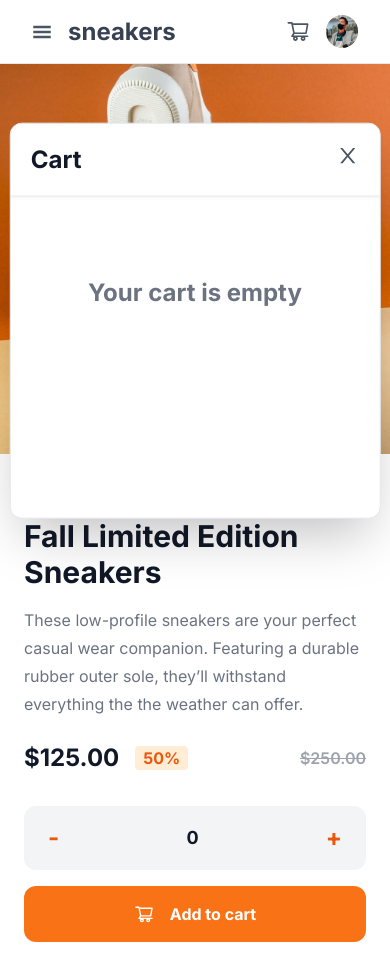
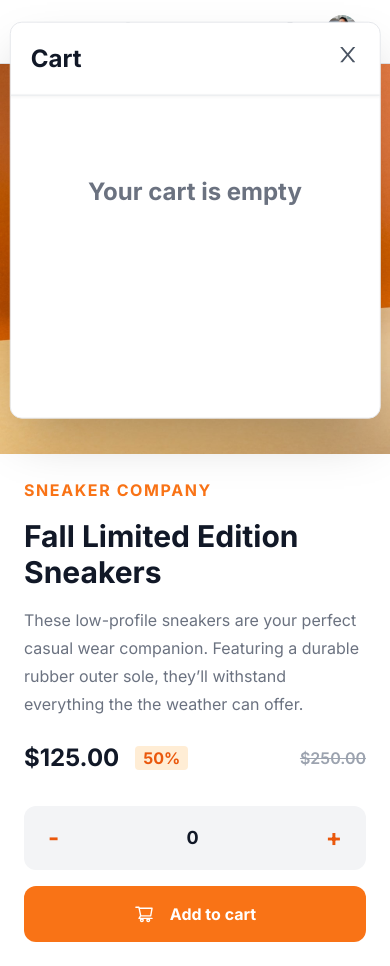
Before and after one commit to JustineLapura/e-commerce-product-page, a Next.js app: page / in a window 390 px wide. Both pictures are taken after a click on the icon 298 px from the left and 31 px from the top of the page. Built offline with nearby package versions, Linux system fonts and the light colour scheme.

Commit message:
fixed responsive screen bugs

```diff
--- a/app/layout.tsx
+++ b/app/layout.tsx
@@ -5,7 +5,7 @@ import { Inter } from 'next/font/google'
 const inter = Inter({ subsets: ['latin'] })
 
 export const metadata: Metadata = {
-  title: 'Create Next App',
+  title: 'E-Commerce Justine Lapura',
   description: 'Generated by create next app',
 }
 
--- a/app/page.tsx
+++ b/app/page.tsx
@@ -188,7 +188,7 @@ export default function Home() {
           className={
             slidesModalOpen
               ? "w-[400px] h-[400px] hidden lg:block rounded-xl fixed top-1/2 left-1/2 -translate-x-1/2 -translate-y-1/2 transform z-30 pt-5 ease-in duration-300"
-              : "w-[400px] h-[400px] rounded-xl fixed top-[-100%] left-1/2 -translate-x-1/2 -translate-y-1/2 transform z-30 pt-5 ease-in duration-300"
+              : "w-[400px] h-[400px] rounded-xl fixed top-[-150%] left-1/2 -translate-x-1/2 -translate-y-1/2 transform z-30 pt-5 ease-in duration-300"
           }
         >
           <div className="relative w-full h-full">
--- a/components/Navbar.tsx
+++ b/components/Navbar.tsx
@@ -85,7 +85,7 @@ const Navbar = ({
               {cartBadgeCount > 0 ? cartItemCount : ""}
             </div>
             {cartModal && (
-              <div className="fixed w-[95%] sm:w-[70%] md:w-[400px] h-[47%] top-[38%] lg:top-[33%] left-1/2 md:left-3/4 bg-white rounded-xl transform -translate-x-1/2 -translate-y-1/2 shadow-2xl border">
+              <div className="fixed w-[95%] sm:w-[70%] md:w-[400px] min-h-[300px] h-[47%] top-[220px] lg:top-[228px] left-1/2 md:left-3/4 bg-white rounded-xl transform -translate-x-1/2 -translate-y-1/2 shadow-2xl border">
                 <div
                   onClick={closeCartModal}
                   className="absolute top-3 right-3 p-2 rounded-full hover:bg-gray-300 hover:text-white cursor-pointer transform duration-300 "
@@ -96,7 +96,7 @@ const Navbar = ({
                 <hr className="shadow" />
                 <div className="w-full m-5">
                   {cartItemCount > 0 ? (
-                    <>
+                    <div className="w-full h-full flex flex-col justify-between gap-6 sm:gap-0">
                       <div className="w-full h-[40%] flex justify-between items-center gap-2">
                         <Image
                           src={img1}
@@ -123,7 +123,7 @@ const Navbar = ({
                       <button onClick={handleOrder} className="w-[90%] py-3 rounded-xl bg-orange-500 mt-6 text-white text-sm font-semibold">
                         Checkout
                       </button>
-                    </>
+                    </div>
                   ) : (
                     <div className="w-full h-full mt-20 flex justify-center items-center">
                       <h1 className="text-gray-500 me-10">Your cart is empty</h1>
```
